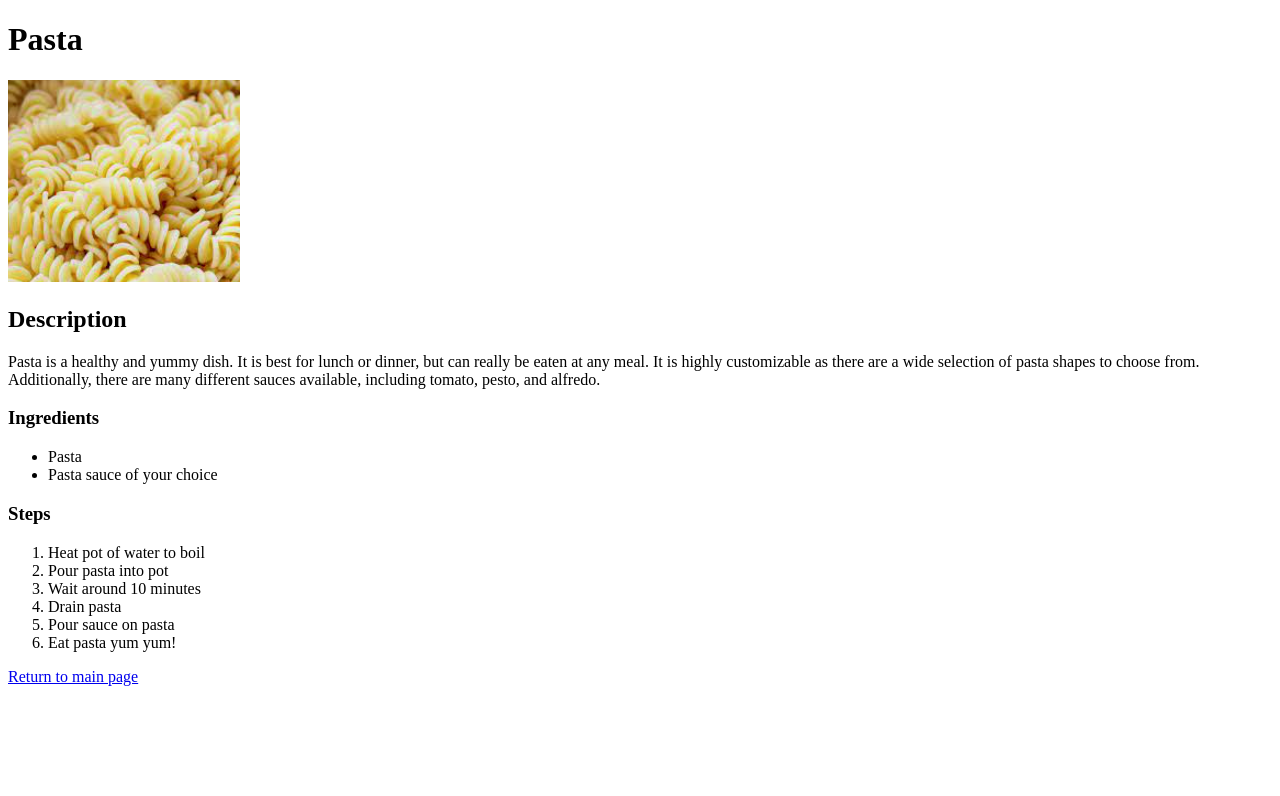
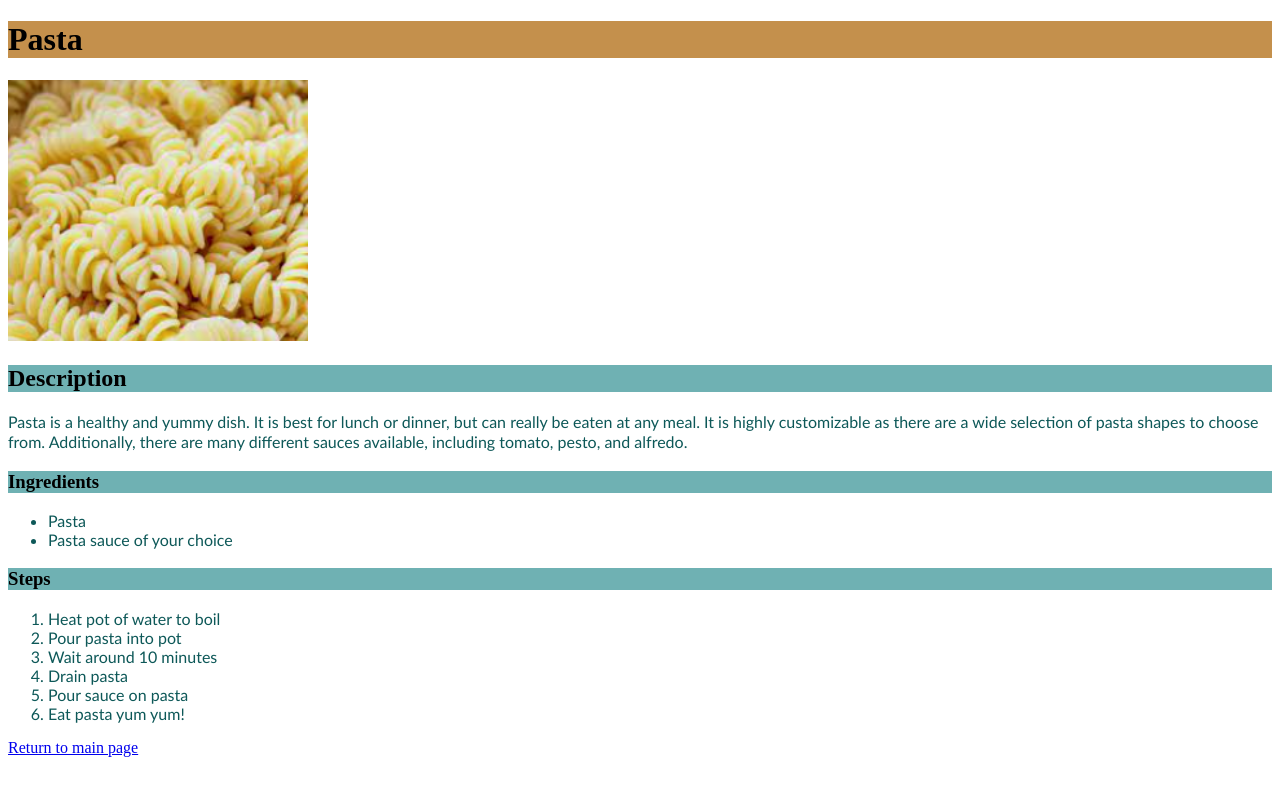
Before and after one commit to leobruell/odin-recipes, a plain HTML site: page recipes/pasta.html in a window 1280 px wide. Drawn offline with Linux system fonts and the light colour scheme.

Commit message:
Add style page

```diff
--- a/recipes/pasta.html
+++ b/recipes/pasta.html
@@ -5,6 +5,7 @@
     <meta http-equiv="X-UA-Compatible" content="IE=edge">
     <meta name="viewport" content="width=device-width, initial-scale=1.0">
     <title>Pasta</title>
+    <link rel="stylesheet" href="../style.css"
 </head>
 <body>
     <h1>Pasta</h1>
--- /dev/null
+++ b/style.css
@@ -0,0 +1,22 @@
+li, p1{
+    color: rgb(13, 88, 88);
+    font-family: 'Trebuchet MS', 'Lucida Sans Unicode', 'Lucida Grande', 'Lucida Sans', Arial, sans-serif;
+}
+
+h1 {
+    background-color: rgb(196, 144, 76);
+}
+h2, h3 {
+    background-color: rgb(111, 177, 179);
+}
+
+.home {
+    font-size: 24px;
+    text-align: center;
+    color:rgb(114, 60, 165);
+}
+
+img {
+    height: auto;
+    width: 300px;
+}
```
Also changed, not shown: index.html (+2 -1 lines), recipes/burrito.html (+1 -0 lines), recipes/cereal.html (+1 -0 lines).
